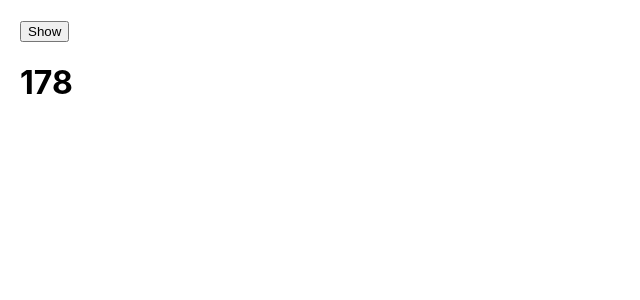
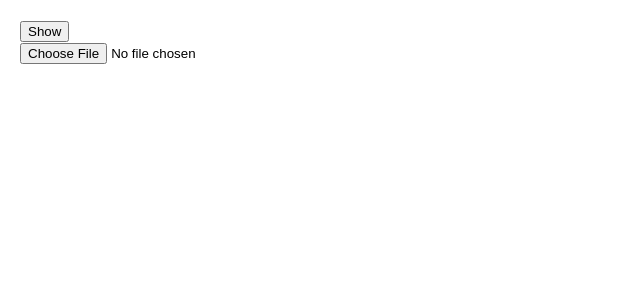
Before and after one commit to VanThao43/React-JS, a React (Create React App) app: page / in a window 1280 px wide. Both pictures are taken after a click on the button "Show". Shown: the top 300 px of the page, without its empty margins (0-640 px from the left). Built offline with nearby package versions, Linux system fonts and the light colour scheme.

Commit message:
useEffect with preview avatar

```diff
--- a/src/Content.js
+++ b/src/Content.js
@@ -14,25 +14,40 @@
 
 //1. callback luôn được gọi lại mỗi khi deps thay đổi
 //2. Cleanup function luôn được gọi trước khi component unmounted
+//3. Cleanup luôn được gọi trước khi callback được gọi (trừ lần mounted)
 
 
 import { useEffect, useState } from "react"
 
 
 function Content() {
-    const [countdown, setCountdown] = useState(180)
+
+    const [avatar, setAvatar] = useState()
 
     useEffect(() => {
-        const intervalId = setTimeout(() => {       //setTimeout chỉ chạy 1 lần
-            setCountdown(countdown - 1)
-        }, 1000);
 
-        return () => clearInterval(intervalId)
-    }, [countdown])
+        return () => {
+            avatar && URL.revokeObjectURL(avatar.preview)
+        }
+    }, [avatar])
+
+    const handlePreviewAvatar = (e) => {
+        const file = e.target.files[0]
+
+        file.preview = URL.createObjectURL(file)
+
+        setAvatar(file)
+    }
 
     return (
         <div>
-            <h1>{countdown}</h1>
+            <input
+                type="file"
+                onChange={handlePreviewAvatar}
+            />
+            {avatar &&
+                <img src={avatar.preview} alt="" width="80%" />
+            }
         </div>
     )
 }
```
